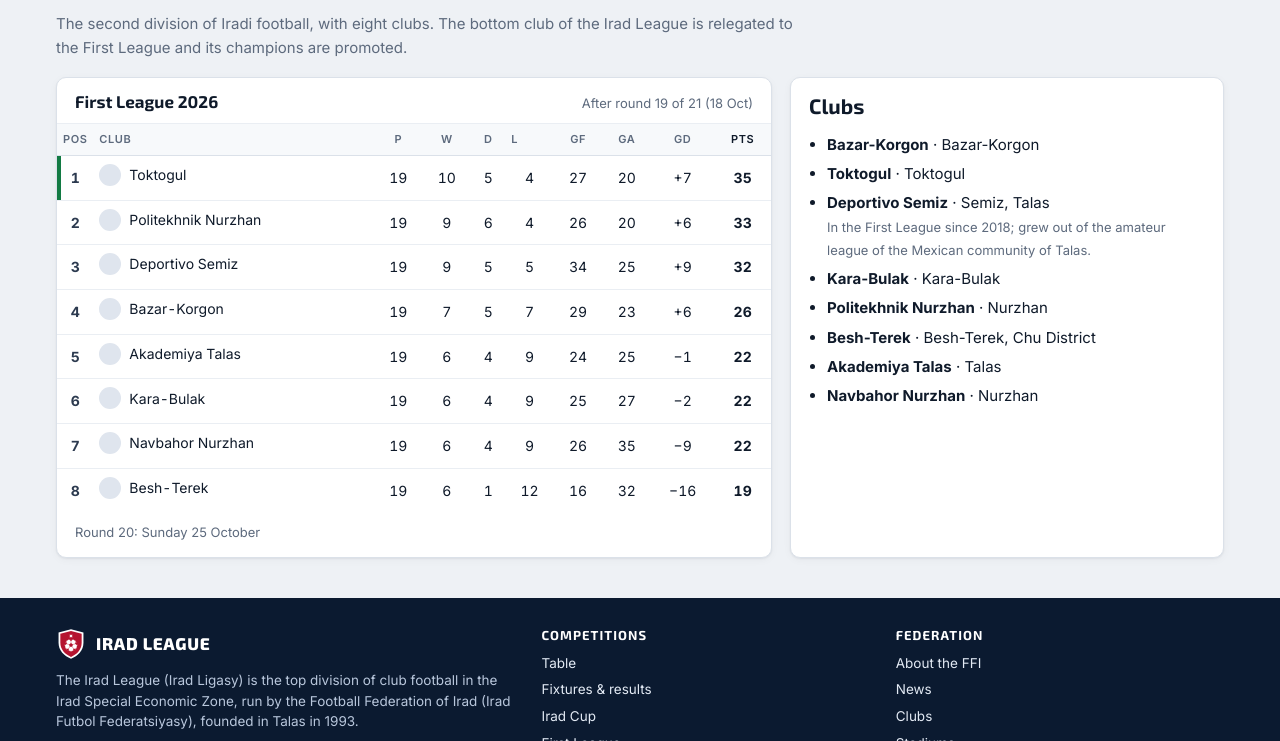
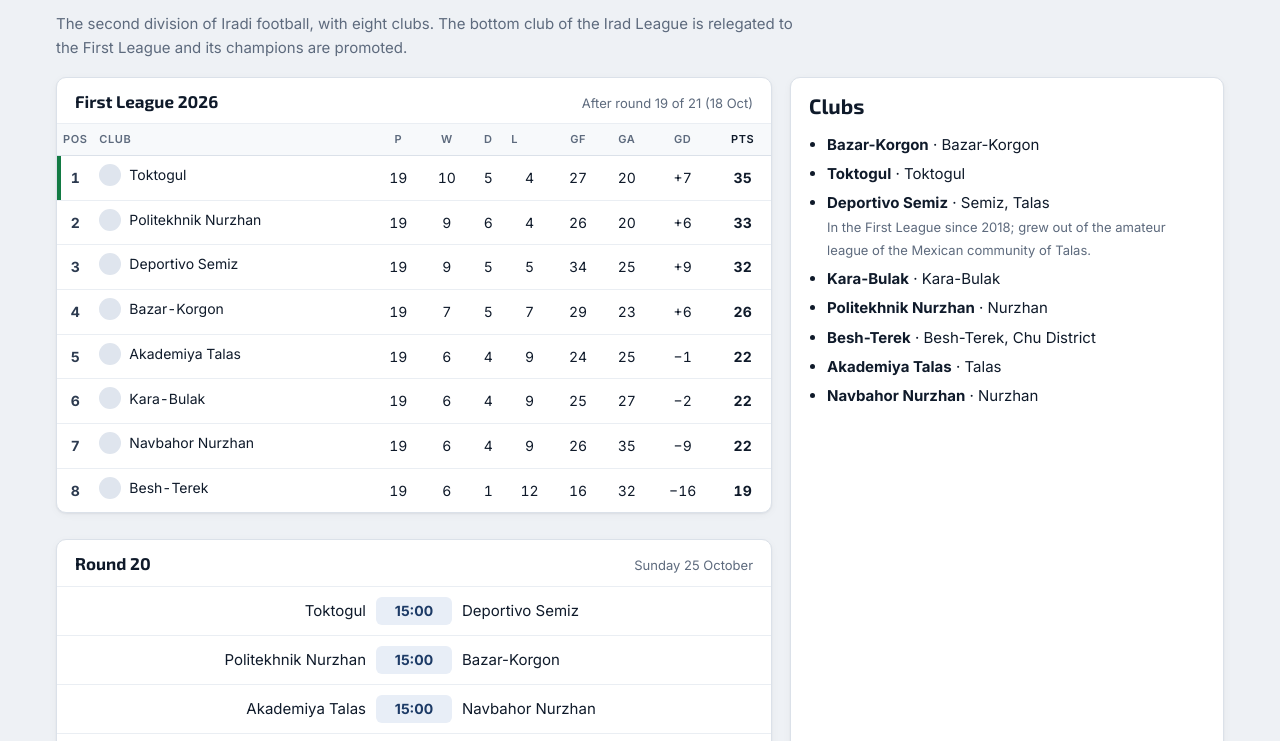
Before and after one commit to mjsbroadbent/irad-league, a plain HTML site: page first-league.html in a window 1280 px wide. Shown: the part 196-937 px from the top of the page. Drawn offline with Linux system fonts and the light colour scheme.

Commit message:
First League: rounds 20 and 21 fixtures

```diff
--- a/assets/site.js
+++ b/assets/site.js
@@ -470,8 +470,21 @@
 
   R.first = function (D) {
     var f = D.first;
+    var hasFx = f.next && f.next.matches && f.next.matches.length;
     $("#fltable").innerHTML = '<div class="card-h"><h2>' + esc(t("nav_first")) + " " + f.season + '</h2><span class="sub">' + esc(t("afterRound", { n: f.after_round, m: f.rounds, d: fmtDate(f.after_date, { short: true }) })) + "</span></div>" + simpleTable(f, f.clubs, { top: true }) +
-      '<p class="note" style="padding:0 18px 14px">' + esc(t("nextRoundOn", { n: f.next.round, d: fmtDate(f.next.date, { day: true }) })) + "</p>";
+      (f.next && !hasFx ? '<p class="note" style="padding:0 18px 14px">' + esc(t("nextRoundOn", { n: f.next.round, d: fmtDate(f.next.date, { day: true }) })) + "</p>" : "");
+    var nm = {}; f.clubs.forEach(function (c) { nm[c.id] = c; });
+    var line = function (m, time) { return '<li class="m"><div class="h"><span class="cl">' + esc(L(nm[m.home].name)) + "</span></div>" + (m.score ? '<div class="sc">' + score(m.score) + "</div>" : '<div class="sc time">' + esc(time || "") + "</div>") + '<div class="a"><span class="cl">' + esc(L(nm[m.away].name)) + "</span></div></li>"; };
+    var block = function (r) {
+      var done = r.matches.every(function (m) { return m.score; });
+      return '<div class="card-h"><h2>' + esc(done ? t("roundResults", { n: r.round }) : t("round", { n: r.round })) + '</h2><span class="sub">' + esc(fmtDate(r.date, { day: true })) + '</span></div><ul class="mlist">' + r.matches.map(function (m) { return line(m, r.time); }).join("") + "</ul>";
+    };
+    var rounds = [];
+    if (f.last_round && f.last_round.matches) rounds.push(f.last_round);
+    if (hasFx) rounds.push(f.next);
+    (f.upcoming || []).forEach(function (r) { if (r.matches && r.matches.length) rounds.push(r); });
+    var fx = $("#flfixtures");
+    if (fx) { fx.innerHTML = rounds.map(block).join(""); fx.hidden = !rounds.length; }
     $("#flclubs").innerHTML = f.clubs.map(function (c) { return "<li><b>" + esc(L(c.name)) + "</b> · " + esc(L(c.city)) + (c.note ? '<br><span class="small muted">' + esc(L(c.note)) + "</span>" : "") + "</li>"; }).join("");
   };
 
--- a/data/first-league-2026.json
+++ b/data/first-league-2026.json
@@ -1,13 +1,57 @@
 {
- "_note": "First League 2026 standings (triple round robin, 21 rounds, Sundays). Only the table is published here.",
+ "_note": "First League 2026 (triple round robin, 21 rounds, Sundays). Table after the last round played; `next` is the coming round, `upcoming` the rounds after it.",
  "season": 2026,
  "rounds": 21,
  "after_round": 19,
  "after_date": "2026-10-18",
  "next": {
   "round": 20,
-  "date": "2026-10-25"
+  "date": "2026-10-25",
+  "time": "15:00",
+  "matches": [
+   {
+    "home": "toktogul",
+    "away": "semiz"
+   },
+   {
+    "home": "politekhnik",
+    "away": "bazarkorgon"
+   },
+   {
+    "home": "akademiya",
+    "away": "navbahor"
+   },
+   {
+    "home": "beshterek",
+    "away": "karabulak"
+   }
+  ]
  },
+ "upcoming": [
+  {
+   "round": 21,
+   "date": "2026-11-01",
+   "time": "15:00",
+   "matches": [
+    {
+     "home": "politekhnik",
+     "away": "toktogul"
+    },
+    {
+     "home": "semiz",
+     "away": "akademiya"
+    },
+    {
+     "home": "karabulak",
+     "away": "bazarkorgon"
+    },
+    {
+     "home": "navbahor",
+     "away": "beshterek"
+    }
+   ]
+  }
+ ],
  "clubs": [
   {
    "id": "bazarkorgon",
--- a/first-league.html
+++ b/first-league.html
@@ -34,7 +34,8 @@
 <div id="top"></div>
 <main id="main">
 <div class="wrap">
-<div class="page-h"><div data-i18n="kFirst" class="k">Birinchi Liga</div><h1 data-i18n="flH">First League</h1><p data-i18n="flP">The second division of Iradi football, with eight clubs. The bottom club of the Irad League is relegated to the First League and its champions are promoted.</p></div><div class="grid g-home"><section class="card flush data-root" id="fltable"><p class="loading">…</p></section>
+<div class="page-h"><div data-i18n="kFirst" class="k">Birinchi Liga</div><h1 data-i18n="flH">First League</h1><p data-i18n="flP">The second division of Iradi football, with eight clubs. The bottom club of the Irad League is relegated to the First League and its champions are promoted.</p></div><div class="grid g-home"><div><section class="card flush data-root" id="fltable"><p class="loading">…</p></section>
+<section class="card flush sect data-root" id="flfixtures"><p class="loading">…</p></section></div>
 <section class="card"><h2 data-i18n="flClubsH">Clubs</h2><ul id="flclubs" class="prose" style="padding-left:18px"></ul></section></div>
 </div>
 </main>
```
Also changed, not shown: 1 other file.
